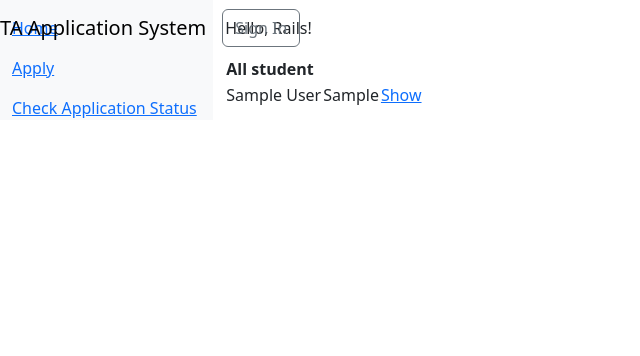
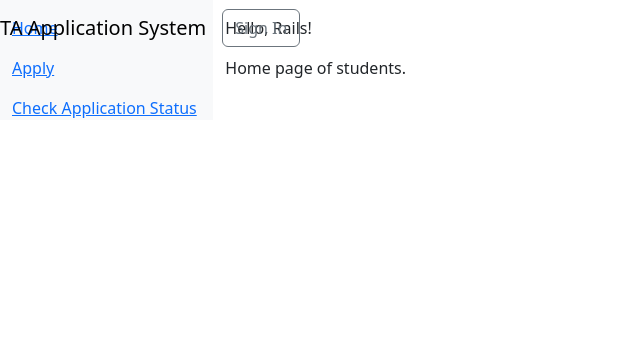
Before and after one commit to weidious/Ta_system, a Rails app: page /students in a window 1280 px wide. Shown: the top 356 px of the page, without its empty margins (0-640 px from the left). Run offline with Rails 7, Linux system fonts and the light colour scheme; tables that the repository leaves empty hold one stand-in row (values such as "Sample post"); style sheets or scripts are compiled from the project's sources; some libraries are stand-ins or nearby versions.

Commit message:
Fix checkStatus method empty.

```diff
--- a/app/controllers/students_controller.rb
+++ b/app/controllers/students_controller.rb
@@ -9,7 +9,7 @@ class StudentsController < ApplicationController
   end
 
   def checkStatus
-
+    @students = Student.all
   end
 
   def apply
--- a/app/views/students/index.html.erb
+++ b/app/views/students/index.html.erb
@@ -1,15 +1,16 @@
 <p>Hello, Rails!</p>
+<p>Home page of students.</p>
 
-<table>
-  <tr>
-    <th>All student</th>
-  </tr>
+<!--<table>-->
+<!--  <tr>-->
+<!--    <th>All student</th>-->
+<!--  </tr>-->
 
-  <% @students.each do |student| %>
-    <tr>
-      <td><%= student.name %></td>
-      <td><%= student.semester %></td>
-      <td><%= link_to 'Show', student_path(student) %></td>
-    </tr>
-  <% end %>
-</table>
+<!--  <% @students.each do |student| %>-->
+<!--    <tr>-->
+<!--      <td><%= student.name %></td>-->
+<!--      <td><%= student.semester %></td>-->
+<!--      <td><%= link_to 'Show', student_path(student) %></td>-->
+<!--    </tr>-->
+<!--  <% end %>-->
+<!--</table>-->
```
